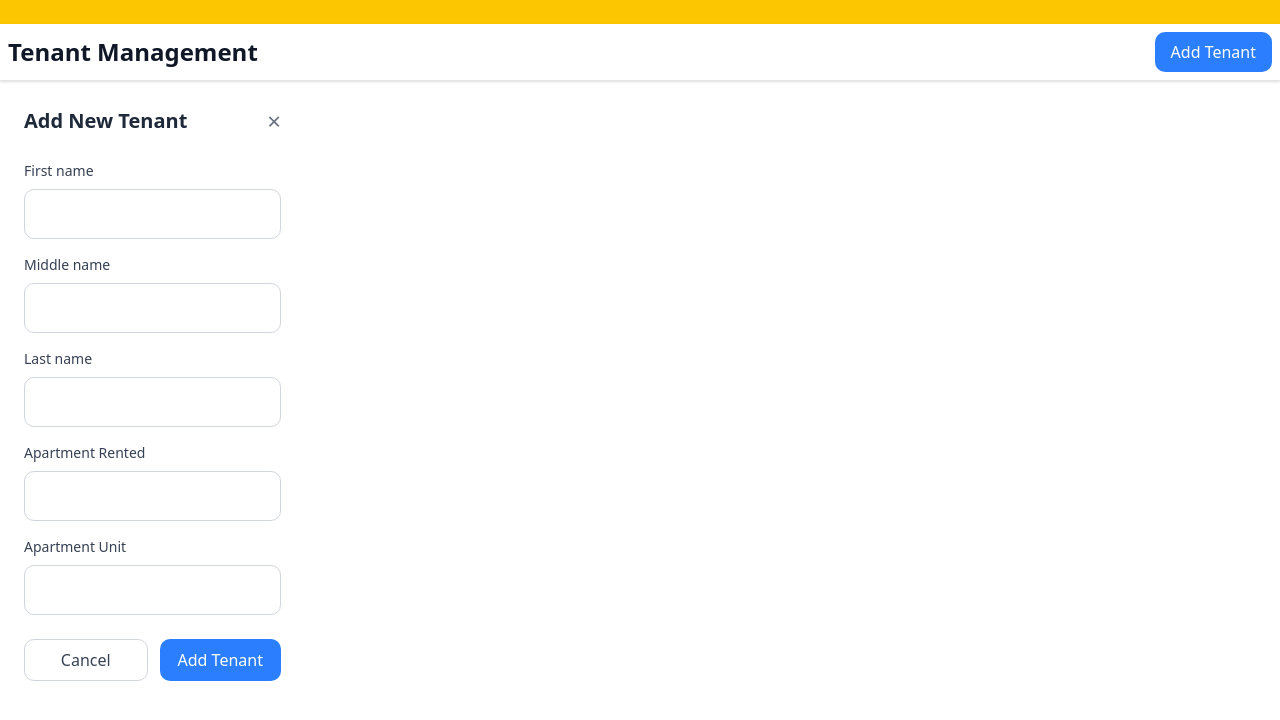
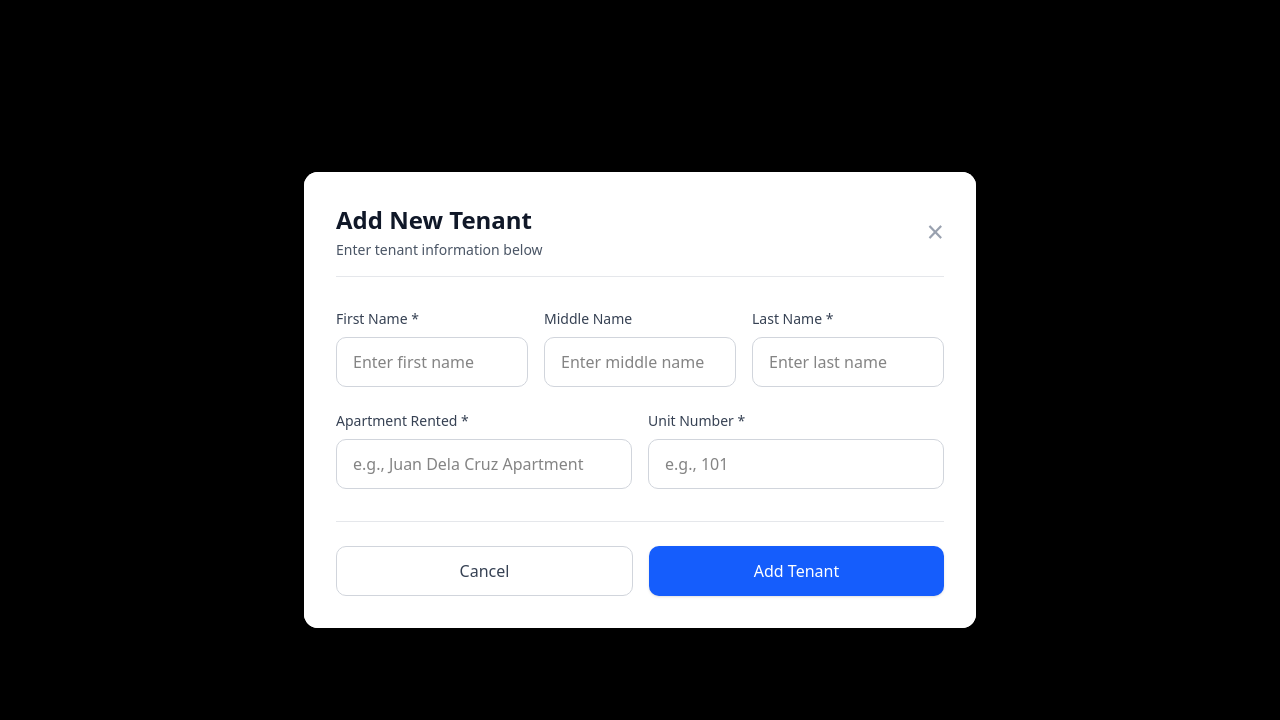
Before and after one commit to haniellejermayn/JJ-Apartments-Property-Management-System, a Next.js app in the folder frontend/: page /tenants-management in a window 1280 px wide. Both pictures are taken after a click on the button "Add Tenant". Shown: the top 720 px of the page. Built offline with nearby package versions, Linux system fonts and the light colour scheme.

Commit message:
feat: continued tenant management page

```diff
--- a/frontend/src/app/tenants-management/page.tsx
+++ b/frontend/src/app/tenants-management/page.tsx
@@ -3,7 +3,16 @@ import React, { useState } from "react";
 import { TenantPopUp } from "@/components/TenantPopUp";
 import { TenantMgt } from "@/components/TenantMgt";
 export default function TenantsManagementPage() {
-    const [modalOpen, setModalOpen] = useState(false)
+    const [modalOpen, setModalOpen] = useState(false);
+    const [tenants, setTenants] = useState([]);
+    const toggleModal = () => setModalOpen(!modalOpen);
+
+    const handleAddTenant = (tenantData) => {
+        setTenants([...tenants, { ...tenantData, id: 1 }]); // database
+        console.log('New tenant added:', tenantData);
+    };
+
+
     return (
         <div>
             <header className="bg-white shadow-sm border-b p-2 ">
@@ -23,7 +32,13 @@ export default function TenantsManagementPage() {
             </header>
 
             <div className="flex flex-1">
-                <TenantMgt toggleModal={undefined} onSubmit={undefined} />
+                <TenantPopUp modalOpen={modalOpen}>
+                    <TenantMgt toggleModal={toggleModal} onSubmit={handleAddTenant} />
+                </TenantPopUp>
+            </div>
+
+            <div className="bg-white rounded-lg shadow flex items-center justify-center">
+                tenant list to be put here
             </div>
 
         </div>
--- a/frontend/src/components/TenantMgt.tsx
+++ b/frontend/src/components/TenantMgt.tsx
@@ -1,6 +1,6 @@
 import React, { useState } from "react";
 
-export function TenantMgt({ toggleModal, onSubmit }){
+export function TenantMgt({ toggleModal, onSubmit }) {
     const [formData, setFormData] = useState({
         firstName: '',
         middleName: '',
@@ -12,112 +12,124 @@ export function TenantMgt({ toggleModal, onSubmit }){
     const handleInputChange = (e) => {
         setFormData({ ...formData, [e.target.name]: e.target.value });
     };
+
     const handleSubmit = () => {
         onSubmit(formData);
         toggleModal();
     };
-    return(
-        <div className="p-6">
-            <div className="flex justify-between items-center mb-6">
-                <h2 className="text-xl font-bold text-gray-800">Add New Tenant</h2>
+
+    return (
+        <div className="p-8 bg-white">
+            {/* Header */}
+            <div className="flex justify-between items-center mb-8 pb-4 border-b border-gray-200">
+                <div>
+                    <h2 className="text-2xl font-semibold text-gray-900">Add New Tenant</h2>
+                    <p className="text-sm text-gray-600 mt-1">Enter tenant information below</p>
+                </div>
                 <button
                     onClick={toggleModal}
-                className="text-gray-500 hover:text-gray-700 text-2xl"
+                    className="text-gray-400 hover:text-gray-600 text-3xl font-light transition-colors"
                 >
                     ×
                 </button>
             </div>
 
-            <div>
-                <div className="space-y-4">
+            {/* Form */}
+            <div className="space-y-6">
+                {/* Name Fields Row */}
+                <div className="grid grid-cols-1 md:grid-cols-3 gap-4">
                     <div>
                         <label className="block text-sm font-medium text-gray-700 mb-2">
-                        First name
+                            First Name *
                         </label>
                         <input
                             type="text"
                             name="firstName"
                             value={formData.firstName}
                             onChange={handleInputChange}
-                        className="w-full p-3 border border-gray-300 rounded-lg focus:ring-2 focus:ring-blue-500 focus:border-blue-500"
+                            className="w-full px-4 py-3 border border-gray-300 rounded-lg focus:ring-2 focus:ring-blue-500 focus:border-blue-500 transition-colors"
+                            placeholder="Enter first name"
                         />
                     </div>
 
                     <div>
                         <label className="block text-sm font-medium text-gray-700 mb-2">
-                        Middle name
+                            Middle Name
                         </label>
                         <input
                             type="text"
                             name="middleName"
                             value={formData.middleName}
                             onChange={handleInputChange}
-                        className="w-full p-3 border border-gray-300 rounded-lg focus:ring-2 focus:ring-blue-500 focus:border-blue-500"
+                            className="w-full px-4 py-3 border border-gray-300 rounded-lg focus:ring-2 focus:ring-blue-500 focus:border-blue-500 transition-colors"
+                            placeholder="Enter middle name"
                         />
                     </div>
 
                     <div>
                         <label className="block text-sm font-medium text-gray-700 mb-2">
-                        Last name
+                            Last Name *
                         </label>
                         <input
                             type="text"
                             name="lastName"
                             value={formData.lastName}
                             onChange={handleInputChange}
-                        className="w-full p-3 border border-gray-300 rounded-lg focus:ring-2 focus:ring-blue-500 focus:border-blue-500"
+                            className="w-full px-4 py-3 border border-gray-300 rounded-lg focus:ring-2 focus:ring-blue-500 focus:border-blue-500 transition-colors"
+                            placeholder="Enter last name"
                         />
                     </div>
+                </div>
 
+                {/* Apartment Fields Row */}
+                <div className="grid grid-cols-1 md:grid-cols-2 gap-4">
                     <div>
                         <label className="block text-sm font-medium text-gray-700 mb-2">
-                        Apartment Rented
+                            Apartment Rented *
                         </label>
                         <input
                             type="text"
                             name="apartmentRented"
                             value={formData.apartmentRented}
                             onChange={handleInputChange}
-                        className="w-full p-3 border border-gray-300 rounded-lg focus:ring-2 focus:ring-blue-500 focus:border-blue-500"
+                            className="w-full px-4 py-3 border border-gray-300 rounded-lg focus:ring-2 focus:ring-blue-500 focus:border-blue-500 transition-colors"
+                            placeholder="e.g., Juan Dela Cruz Apartment"
                         />
                     </div>
 
                     <div>
                         <label className="block text-sm font-medium text-gray-700 mb-2">
-                        Apartment Unit
+                            Unit Number *
                         </label>
                         <input
                             type="text"
                             name="apartmentUnit"
                             value={formData.apartmentUnit}
                             onChange={handleInputChange}
-                        className="w-full p-3 border border-gray-300 rounded-lg focus:ring-2 focus:ring-blue-500 focus:border-blue-500"
+                            className="w-full px-4 py-3 border border-gray-300 rounded-lg focus:ring-2 focus:ring-blue-500 focus:border-blue-500 transition-colors"
+                            placeholder="e.g., 101"
                         />
                     </div>
+                </div>
+            </div>
 
-                    <div className="flex gap-3 mt-6">
+            {/* Action Buttons */}
+            <div className="flex gap-4 mt-8 pt-6 border-t border-gray-200">
                 <button
                     type="button"
                     onClick={toggleModal}
-                            className="flex-1 px-4 py-2 border border-gray-300 text-gray-700 rounded-lg hover:bg-gray-50 transition-colors"
+                    className="flex-1 px-6 py-3 border border-gray-300 text-gray-700 rounded-lg hover:bg-gray-50 focus:ring-2 focus:ring-gray-500 focus:ring-offset-2 transition-all font-medium"
                 >
                     Cancel
                 </button>
                 <button
                     type="button"
                     onClick={handleSubmit}
-                            className="flex-1 px-4 py-2 bg-blue-500 text-white rounded-lg hover:bg-blue-600 transition-colors"
+                    className="flex-1 px-6 py-3 bg-blue-600 text-white rounded-lg hover:bg-blue-700 focus:ring-2 focus:ring-blue-500 focus:ring-offset-2 transition-all font-medium shadow-sm"
                 >
                     Add Tenant
                 </button>
             </div>
-
-                </div>
-
-
-            </div>
-
         </div>
     );
-
 }
--- a/frontend/src/components/TenantPopUp.tsx
+++ b/frontend/src/components/TenantPopUp.tsx
@@ -1,13 +1,12 @@
 import React from "react";
 export function TenantPopUp({modalOpen, children}) {
-    if (!modalOpen)
-        return null;
+    if (!modalOpen) return null;
 
-    return(
-        <div className="fixed inset-0 bg-black bg-opacity-50 flex items-center justify-center z-50">
-            <div className="bg-white rounded-lg shadow-xl max-w-md w-full mx-4 max-h-[90vh] overflow-y-auto">
+    return (
+        <div className="fixed inset-0 bg-black bg-opacity-20 flex items-center justify-center z-50 p-4">
+            <div className="bg-white rounded-xl shadow-2xl max-w-2xl w-full max-h-[90vh] overflow-y-auto">
                 {children}
             </div>
         </div>
-    )
+    );
 }
```
Lines whose indentation alone changed are shown as unchanged.
